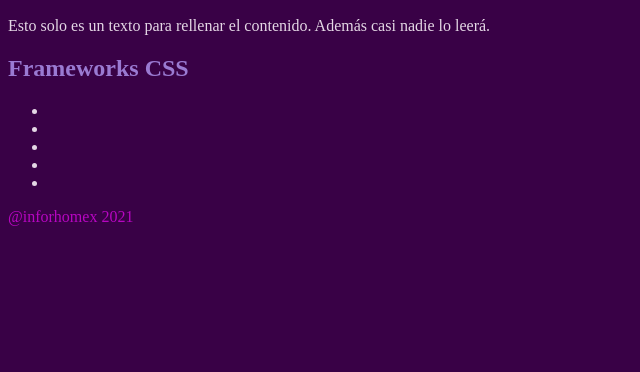
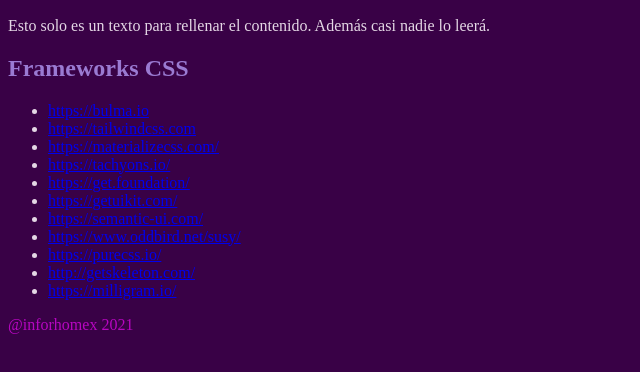
Before and after one commit to HiroNakamura/curso-css, a plain HTML site: page basico-css/index.html in a window 1280 px wide. Shown: the part 110-482 px from the top of the page, without its empty margins (0-640 px from the left). Drawn offline with Linux system fonts and the light colour scheme.

Commit message:
Se han editado los archivos README.md e index.html

```diff
--- a/basico-css/index.html
+++ b/basico-css/index.html
@@ -20,11 +20,17 @@
         </aside>
         <article><h2>Frameworks CSS</h2></article>
         <ul>
-            <li></li>
-            <li></li>
-            <li></li>
-            <li></li>
-            <li></li>
+            <li><a href="https://bulma.io" target="_blank" title="Bulma CSS">https://bulma.io</a></li>
+            <li><a href="https://tailwindcss.com/" target="_blank">https://tailwindcss.com</a></li>
+            <li><a href="https://materializecss.com/" target="_blank">https://materializecss.com/</a></li>
+            <li><a href="https://tachyons.io/" target="_blank">https://tachyons.io/</a></li>
+            <li><a href="https://get.foundation/" target="_blank">https://get.foundation/</a></li>
+            <li><a href="https://getuikit.com/" target="_blank">https://getuikit.com/</a></li>
+            <li><a href="https://semantic-ui.com/" target="_blank">https://semantic-ui.com/</a></li>
+            <li><a href="https://www.oddbird.net/susy/" target="_blank">https://www.oddbird.net/susy/</a></li>
+            <li><a href="https://purecss.io/" target="_blank">https://purecss.io/</a></li>
+            <li><a href="http://getskeleton.com/" target="_blank">http://getskeleton.com/</a></li>
+            <li><a href="https://milligram.io/" target="_blank">https://milligram.io/</a></li>
         </ul>
     </section>
     <footer>@inforhomex 2021</footer>
```
Also changed, not shown: 1 other file.
